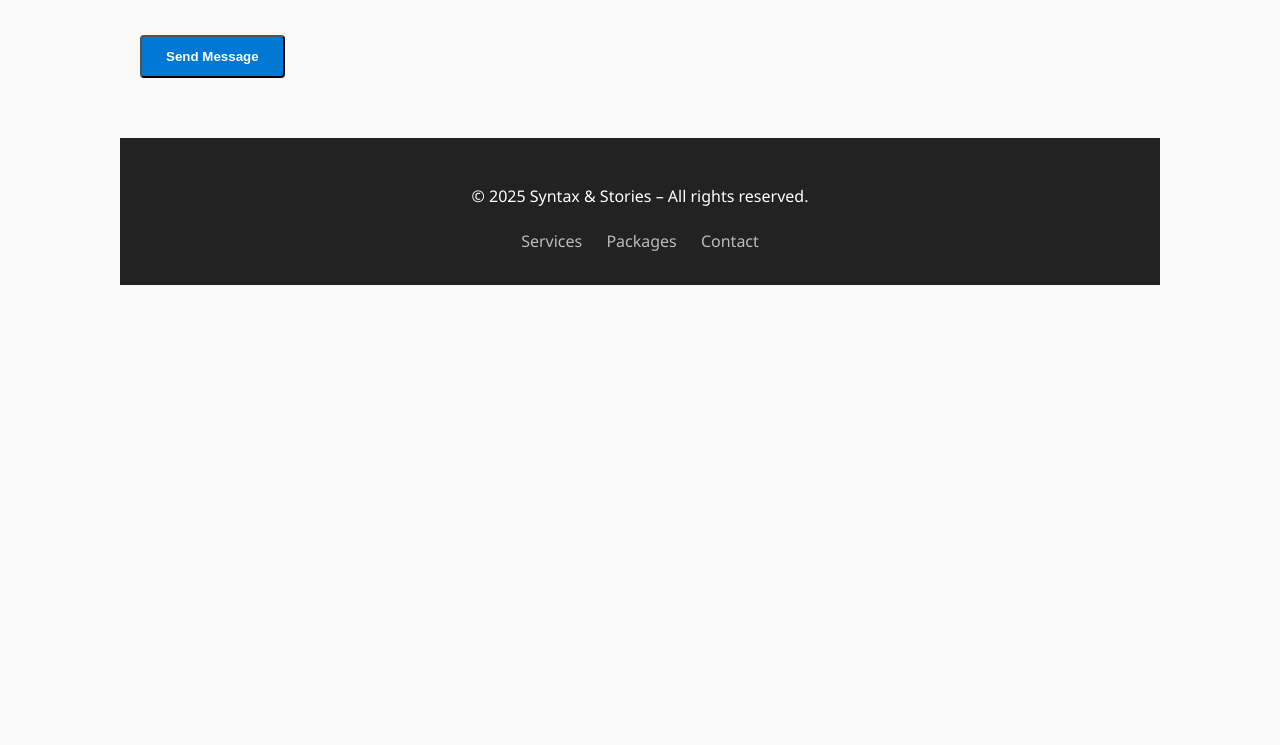
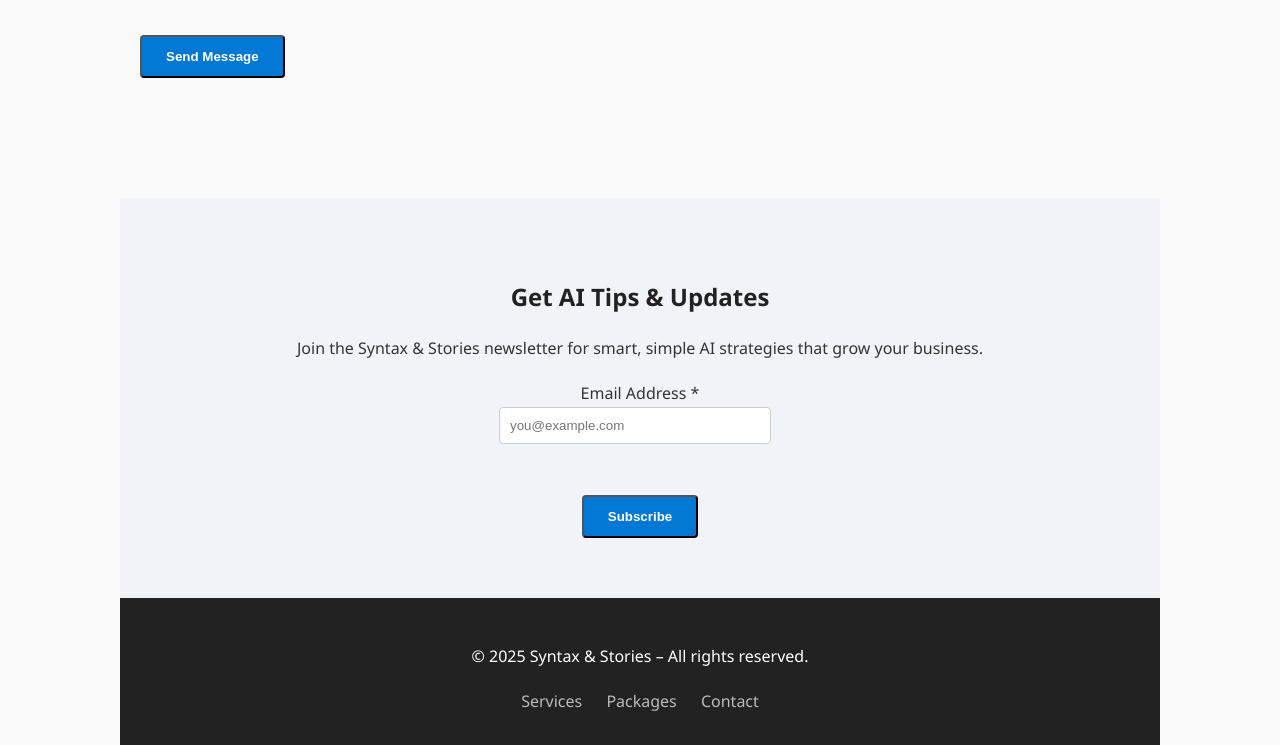
Before and after one commit to SyntaxandStories/Syntax-Stories, a plain HTML site: page index.html in a window 1280 px wide. Shown: the part 2488-3233 px from the top of the page. Before the commit the page ends 2773 px from the top, so only its background shows below. Drawn offline with Linux system fonts and the light colour scheme; a script that the page names is missing.

Commit message:
mailchimp

```diff
--- a/index.html
+++ b/index.html
@@ -96,6 +96,23 @@
     <button type="submit" class="cta-button">Send Message</button>
   </form>
 </section>
+  <section id="newsletter">
+  <h2>Get AI Tips & Updates</h2>
+  <p>Join the Syntax & Stories newsletter for smart, simple AI strategies that grow your business.</p>
+
+  <form action="https://yahoo.us21.list-manage.com/subscribe/post?u=632c417021036bad923a91ece&amp;id=a4f96b5cfe&amp;f_id=004ec1e9f0" method="post" target="_blank" novalidate>
+    <label for="mce-EMAIL">Email Address <span class="asterisk">*</span></label><br>
+    <input type="email" name="EMAIL" id="mce-EMAIL" required placeholder="you@example.com">
+    <br><br>
+    <button type="submit" class="cta-button">Subscribe</button>
+
+    <!-- Anti-bot hidden field -->
+    <div style="position: absolute; left: -5000px;" aria-hidden="true">
+      <input type="text" name="b_632c417021036bad923a91ece_a4f96b5cfe" tabindex="-1" value="">
+    </div>
+  </form>
+</section>
+
 
   <footer>
     <p>&copy; 2025 Syntax & Stories – All rights reserved.</p>
```
